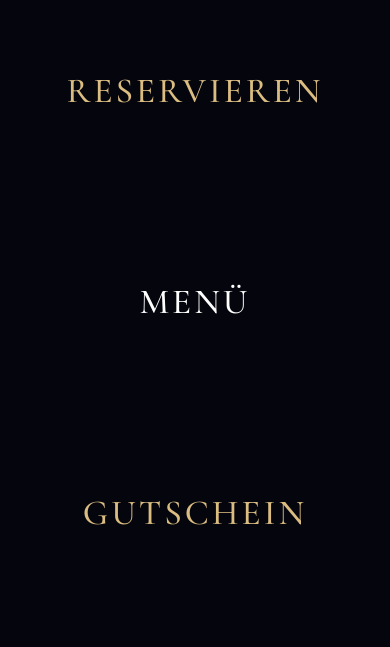
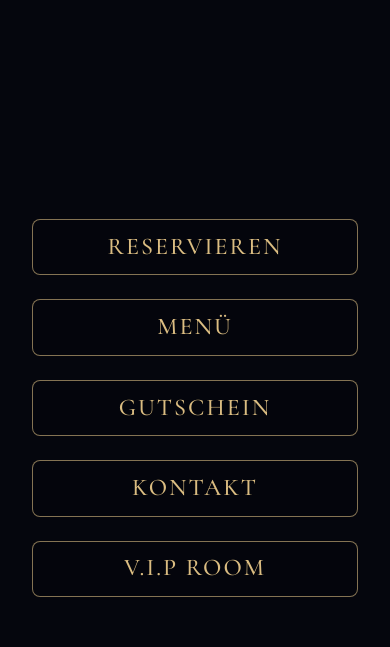
Before and after one commit to cakmakenes/leonn-website, a Next.js app: page / in a window 390 px wide. Shown: the part 858-1505 px from the top of the page. Built offline with nearby package versions, Linux system fonts and the light colour scheme.

Commit message:
style(nav): make menu and home page links look like buttons
Co-Authored-By: Claude Opus 5.5 <noreply@anthropic.com>

```diff
--- a/src/app/page.js
+++ b/src/app/page.js
@@ -27,11 +27,11 @@ const InstagramIcon = ({ size = 40 }) => (
 import styles from "./page.module.css";
 
 const sections = [
-  { title: "Reservieren", href: "/reservation", color: "var(--color-secondary)" },
-  { title: "Menü", href: "/menu", color: "var(--color-white)" },
-  { title: "Gutschein", href: "/gutschein", color: "var(--color-secondary)" },
-  { title: "Kontakt", href: "/contact", color: "var(--color-white)" },
-  { title: "V.I.P Room", href: "/vip-room", color: "var(--color-secondary)" },
+  { title: "Reservieren", href: "/reservation" },
+  { title: "Menü", href: "/menu" },
+  { title: "Gutschein", href: "/gutschein" },
+  { title: "Kontakt", href: "/contact" },
+  { title: "V.I.P Room", href: "/vip-room" },
 ];
 
 export default function Home() {
@@ -115,7 +115,7 @@ export default function Home() {
             transition={{ duration: 0.8 }}
           >
             <Link href={section.href}>
-              <h2 style={{ color: section.color }}>{section.title}</h2>
+              <h2>{section.title}</h2>
             </Link>
           </motion.div>
         ))}
--- a/src/app/page.module.css
+++ b/src/app/page.module.css
@@ -128,7 +128,8 @@
   display: flex;
   flex-direction: column;
   align-items: center;
-  gap: 20vh;
+  justify-content: center;
+  gap: 1.5rem;
   background-color: var(--color-deep);
   min-height: 100vh;
   overflow: hidden;
@@ -157,20 +158,38 @@
 .linkWrapper {
   position: relative;
   z-index: 1;
+  width: min(560px, calc(100vw - 4rem));
+}
+
+.linkWrapper a {
+  display: block;
+  padding: 1.1rem 1.5rem;
+  border: 1px solid rgba(219, 189, 130, 0.6);
+  border-radius: 8px;
+  background-color: rgba(var(--color-deep-rgb), 0.75);
+  color: var(--color-text);
+  transition: color 0.2s ease, background-color 0.2s ease, border-color 0.2s ease;
+}
+
+.linkWrapper a:hover,
+.linkWrapper a:active {
+  color: var(--color-primary);
+  background-color: var(--color-secondary);
+  border-color: var(--color-secondary);
 }
 
 .linkWrapper h2 {
-  font-size: 5rem;
+  font-size: 2.5rem;
+  font-weight: 500;
   text-transform: uppercase;
-  letter-spacing: 8px;
-  cursor: pointer;
-  transition: transform 0.3s ease, text-shadow 0.3s ease;
+  letter-spacing: 4px;
   text-align: center;
+  transition: color 0.2s ease;
 }
 
-.linkWrapper h2:hover {
-  transform: scale(1.05);
-  text-shadow: 0 0 20px rgba(219, 189, 130, 0.4);
+.linkWrapper a:hover h2,
+.linkWrapper a:active h2 {
+  color: var(--color-primary);
 }
 
 .footer {
@@ -229,12 +248,14 @@
     display: none;
   }
 
+  .linkWrapper a {
+    padding: 0.8rem 1rem;
+  }
+
   .linkWrapper h2 {
-    font-size: 2.2rem;
-    letter-spacing: 3px;
-    padding: 0 1.5rem;
+    font-size: 1.5rem;
+    letter-spacing: 2px;
     line-height: 1.2;
-    word-break: break-word;
   }
 
   .hours ul {
--- a/src/components/Navbar.module.css
+++ b/src/components/Navbar.module.css
@@ -140,8 +140,8 @@
 .menuLinks {
   display: flex;
   flex-direction: column;
-  align-items: center;
-  gap: 1.5rem;
+  width: min(340px, calc(100vw - 4rem));
+  gap: 1rem;
   opacity: 0;
   transform: translateY(15px);
   transition: opacity 0.35s ease 0.1s, transform 0.35s ease 0.1s;
@@ -153,16 +153,25 @@
 }
 
 .link {
-  font-size: 2rem;
+  display: block;
+  padding: 0.8rem 1rem;
+  border: 1px solid rgba(219, 189, 130, 0.6);
+  border-radius: 8px;
+  background-color: rgba(219, 189, 130, 0.06);
+  font-size: 1.5rem;
   font-family: var(--font-secondary), serif;
+  text-align: center;
   color: var(--color-text);
-  transition: color 0.3s ease;
+  transition: color 0.2s ease, background-color 0.2s ease, border-color 0.2s ease;
   text-transform: uppercase;
   letter-spacing: 2px;
 }
 
-.link:hover {
-  color: var(--color-secondary);
+.link:hover,
+.link:active {
+  color: var(--color-primary);
+  background-color: var(--color-secondary);
+  border-color: var(--color-secondary);
 }
 
 /* Floating Navbar Capsule Styles */
```
